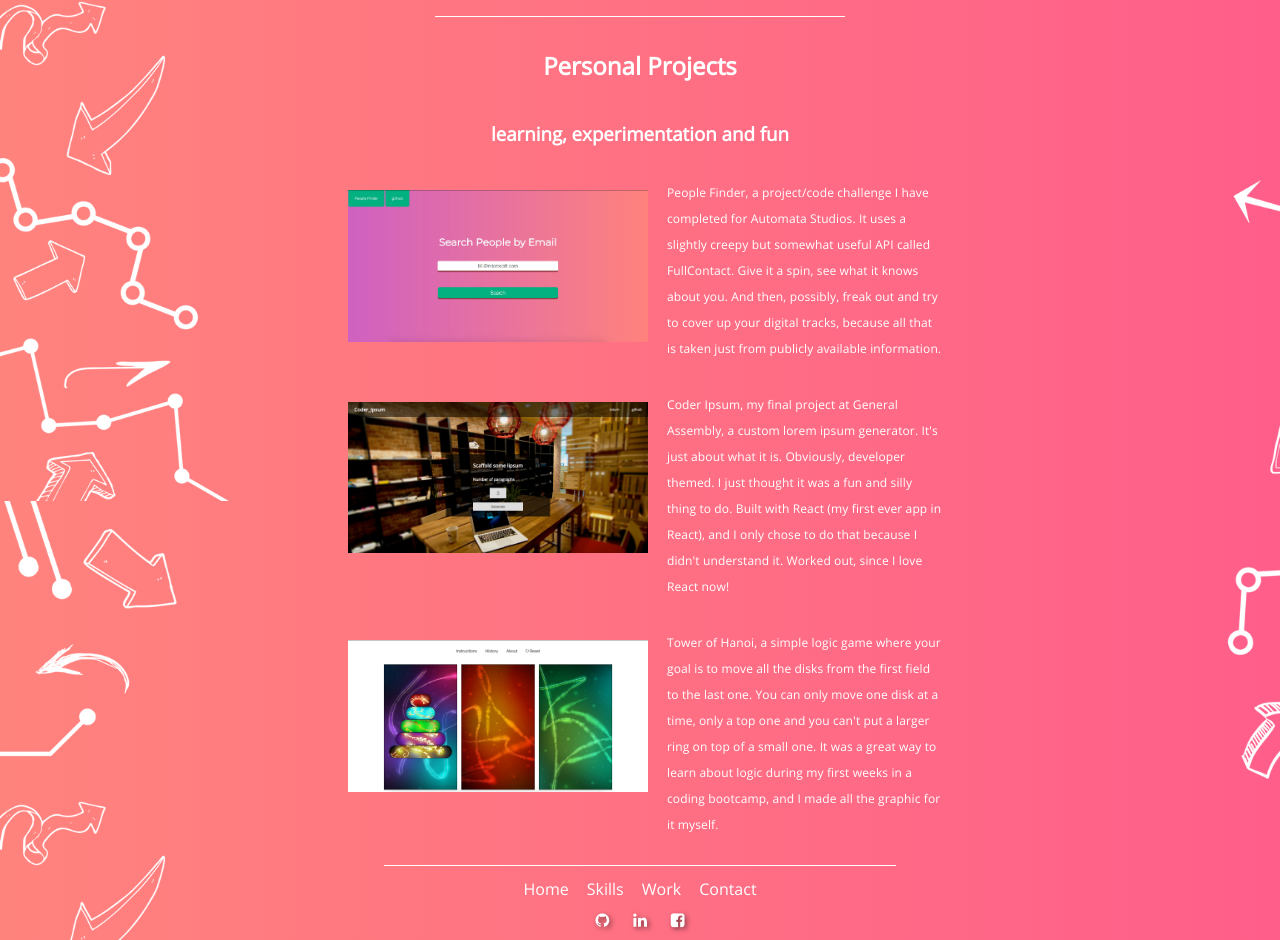
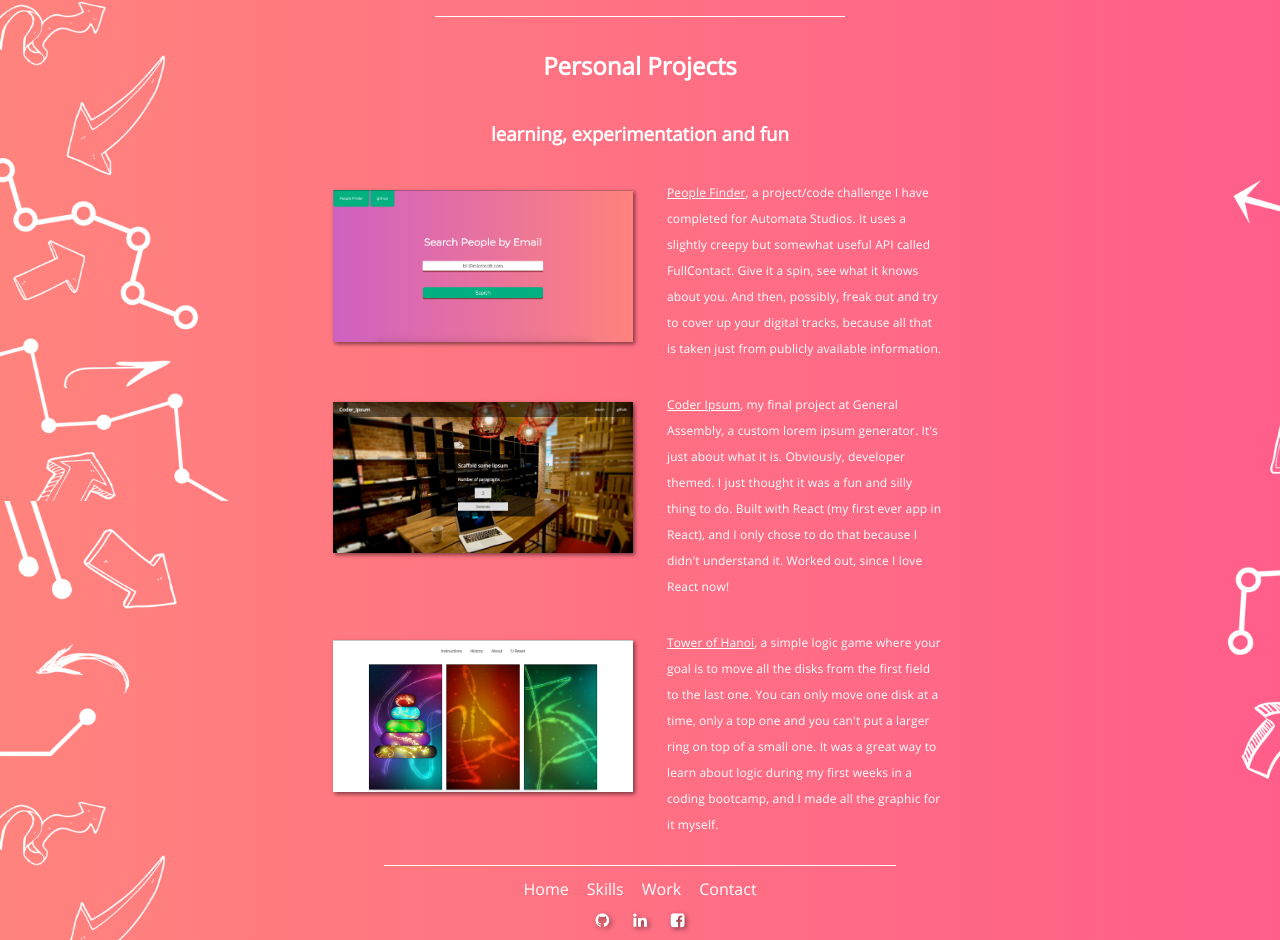
Before and after one commit to fanelenan7/fanelenan7.github.io, a React app: page /work in a window 1280 px wide. Shown: the part 299-1239 px from the top of the page. Built offline with nearby package versions, Linux system fonts and the light colour scheme.

Commit message:
reworked a bunch of box shadows, added links to images

```diff
--- a/src/Footer.scss
+++ b/src/Footer.scss
@@ -19,7 +19,7 @@
 .footer__nav__link:hover {
   background-color: $color-green;
   color: $color-black;
-  box-shadow: 5px 8px 10px -7px $color-gray;
+  box-shadow: 2px 2px 4px $color-gray;
   transition: 0.5s ease;
 }
 
--- a/src/Home.scss
+++ b/src/Home.scss
@@ -28,7 +28,7 @@
   border-radius: 50%;
   border: 1px solid $color-white;
   margin-bottom: $gutter-small;
-  box-shadow: 6px 8px 30px -8px $color-gray;
+  box-shadow: 2px 2px 4px $color-gray;
 }
 
 .home__intro__paragraph {
--- a/src/Skills.js
+++ b/src/Skills.js
@@ -9,7 +9,7 @@ const Skills = () => (
     </h1>
     <section className="skills__sections">
       <div className="skills__section__tech">
-        <i className="fa fa-code fa-3x"></i>
+        <i className="fa fa-code fa-3x skills__tech__icon"></i>
         <h2>technical skills</h2>
         <ul>
           <li>JavaScript</li>
@@ -22,7 +22,7 @@ const Skills = () => (
         </ul>
       </div>
       <div className="skills__section__additional">
-        <i className="fa fa-bolt fa-3x"></i>
+        <i className="fa fa-bolt fa-3x skills__add__icon"></i>
         <h2>additional skills</h2>
         <ul>
           <li>Graphic Design</li>
--- a/src/Skills.scss
+++ b/src/Skills.scss
@@ -43,6 +43,6 @@
   }
 }
 
-.skills__sections__icon {
-  height: 50px;
+.skills__tech__icon, .skills__add__icon {
+  text-shadow: 2px 2px 4px $color-gray;
 }
--- a/src/Work.js
+++ b/src/Work.js
@@ -32,7 +32,9 @@ const Work = () => (
       <h3>learning, experimentation and fun</h3>
       <ul className="work__pers">
         <li className="work__pers__list">
-          <img className="work__pers__img" src={people} alt="People Finder" />
+          <a href="http://people-finder.surge.sh/" className="work__pers__img-link">
+            <img className="work__pers__img" src={people} alt="People Finder" />
+          </a>
           <p className="work__pers__text">
             <a className="work__pers__link" href="http://people-finder.surge.sh/">People Finder</a>,
             a project/code challenge I have completed for Automata Studios. It uses a slightly creepy
@@ -41,7 +43,9 @@ const Work = () => (
             is taken just from publicly available information.</p>
         </li>
         <li className="work__pers__list">
-          <img className="work__pers__img" src={coder} alt="Coder Ipsum" />
+          <a href="http://coder-ipsum.surge.sh/" className="work__pers__img-link">
+            <img className="work__pers__img" src={coder} alt="Coder Ipsum" />
+          </a>
           <p className="work__pers__text">
             <a className="work__pers__link" href="http://coder-ipsum.surge.sh/">Coder Ipsum</a>,
             my final project at General Assembly, a custom lorem ipsum generator. It's just about
@@ -50,7 +54,9 @@ const Work = () => (
             because I didn't understand it. Worked out, since I love React now!</p>
         </li>
         <li className="work__pers__list">
-          <img className="work__pers__img" src={tower} alt="Tower of Hanoi" />
+          <a href="https://panoramic-snakes.surge.sh/" className="work__pers__img-link">
+            <img className="work__pers__img" src={tower} alt="Tower of Hanoi" />
+          </a>
           <p className="work__pers__text">
             <a className="work__pers__link" href="https://panoramic-snakes.surge.sh/">Tower of Hanoi</a>,
             a simple logic game where your goal is to move all the disks from the first field to the last
--- a/src/Work.scss
+++ b/src/Work.scss
@@ -40,10 +40,10 @@
 
 .work__pers__img {
   width: 300px;
-  margin: 15px;
+  margin-top: 25px;
+  box-shadow: 2px 2px 4px $color-gray;
   @media ($media-middle) {
     width: 300px;
-    padding-top: 10px;
   }
 }
 
@@ -52,3 +52,15 @@
     font-size: 12px;
   }
 }
+
+.work__pers__link {
+  text-decoration: underline;
+}
+
+.work__pers__link:hover {
+  text-shadow: 2px 2px 4px $color-gray;
+}
+
+// .work__pers__img:hover {
+//   box-shadow: 2px 2px 4px $color-gray
+// }
--- a/src/style/_global.scss
+++ b/src/style/_global.scss
@@ -59,7 +59,7 @@ a:hover {
   padding-left: 2px;
   padding-right: 2px;
   color: $color-black;
-  box-shadow: 5px 8px 10px -7px $color-gray;
+  box-shadow: 2px 2px 4px $color-gray;
 }
 
 ul {
```
Also changed, not shown: 2 other files (tests, documents, lock files or other folders).
